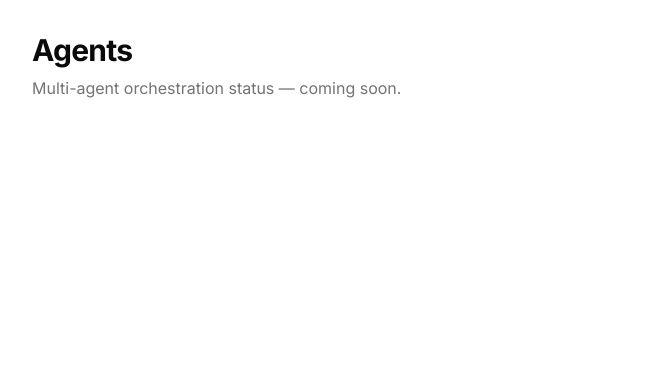
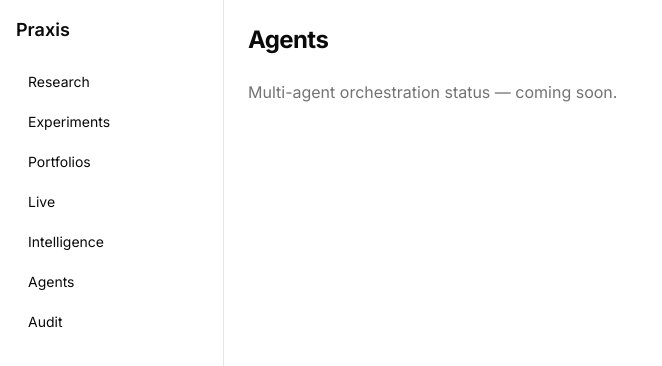
Before and after one commit to Moleculez/praxis, a Next.js app in the folder apps/web/: page /agents in a window 1280 px wide. Shown: the top 366 px of the page, without its empty margins (0-662 px from the left). Built offline with nearby package versions, Linux system fonts and the light colour scheme.

Commit message:
feat(frontend): add nav layout, consistent pages, query hooks

```diff
--- a/apps/web/src/app/(routes)/agents/page.tsx
+++ b/apps/web/src/app/(routes)/agents/page.tsx
@@ -1,10 +1,10 @@
 export default function AgentsPage() {
   return (
-    <main className="p-8">
-      <h1 className="text-3xl font-bold tracking-tight">Agents</h1>
-      <p className="mt-2 text-muted-foreground">
+    <div className="space-y-6">
+      <h1 className="text-2xl font-bold tracking-tight">Agents</h1>
+      <p className="text-muted-foreground">
         Multi-agent orchestration status — coming soon.
       </p>
-    </main>
+    </div>
   );
 }
--- a/apps/web/src/app/(routes)/audit/page.tsx
+++ b/apps/web/src/app/(routes)/audit/page.tsx
@@ -1,10 +1,10 @@
 export default function AuditPage() {
   return (
-    <main className="p-8">
-      <h1 className="text-3xl font-bold tracking-tight">Audit</h1>
-      <p className="mt-2 text-muted-foreground">
+    <div className="space-y-6">
+      <h1 className="text-2xl font-bold tracking-tight">Audit</h1>
+      <p className="text-muted-foreground">
         Append-only decision log and incident tracker — coming soon.
       </p>
-    </main>
+    </div>
   );
 }
--- a/apps/web/src/app/(routes)/experiments/[id]/page.tsx
+++ b/apps/web/src/app/(routes)/experiments/[id]/page.tsx
@@ -4,11 +4,11 @@ export default function ExperimentDetailPage({
   params: Promise<{ id: string }>;
 }) {
   return (
-    <main className="p-8">
-      <h1 className="text-3xl font-bold tracking-tight">Experiment Detail</h1>
-      <p className="mt-2 text-muted-foreground">
+    <div className="space-y-6">
+      <h1 className="text-2xl font-bold tracking-tight">Experiment Detail</h1>
+      <p className="text-muted-foreground">
         Experiment details and backtest results — coming soon.
       </p>
-    </main>
+    </div>
   );
 }
--- a/apps/web/src/app/(routes)/experiments/page.tsx
+++ b/apps/web/src/app/(routes)/experiments/page.tsx
@@ -1,10 +1,10 @@
 export default function ExperimentsPage() {
   return (
-    <main className="p-8">
-      <h1 className="text-3xl font-bold tracking-tight">Experiments</h1>
-      <p className="mt-2 text-muted-foreground">
+    <div className="space-y-6">
+      <h1 className="text-2xl font-bold tracking-tight">Experiments</h1>
+      <p className="text-muted-foreground">
         Experiment tracker — coming soon.
       </p>
-    </main>
+    </div>
   );
 }
--- a/apps/web/src/app/(routes)/intelligence/page.tsx
+++ b/apps/web/src/app/(routes)/intelligence/page.tsx
@@ -1,10 +1,10 @@
 export default function IntelligencePage() {
   return (
-    <main className="p-8">
-      <h1 className="text-3xl font-bold tracking-tight">Intelligence</h1>
-      <p className="mt-2 text-muted-foreground">
+    <div className="space-y-6">
+      <h1 className="text-2xl font-bold tracking-tight">Intelligence</h1>
+      <p className="text-muted-foreground">
         Cogito briefs, council verdicts, and trade ideas — coming soon.
       </p>
-    </main>
+    </div>
   );
 }
--- a/apps/web/src/app/(routes)/live/page.tsx
+++ b/apps/web/src/app/(routes)/live/page.tsx
@@ -1,10 +1,10 @@
 export default function LivePage() {
   return (
-    <main className="p-8">
-      <h1 className="text-3xl font-bold tracking-tight">Live</h1>
-      <p className="mt-2 text-muted-foreground">
+    <div className="space-y-6">
+      <h1 className="text-2xl font-bold tracking-tight">Live</h1>
+      <p className="text-muted-foreground">
         Paper-trading monitor — coming soon.
       </p>
-    </main>
+    </div>
   );
 }
--- a/apps/web/src/app/(routes)/portfolios/page.tsx
+++ b/apps/web/src/app/(routes)/portfolios/page.tsx
@@ -1,10 +1,10 @@
 export default function PortfoliosPage() {
   return (
-    <main className="p-8">
-      <h1 className="text-3xl font-bold tracking-tight">Portfolios</h1>
-      <p className="mt-2 text-muted-foreground">
+    <div className="space-y-6">
+      <h1 className="text-2xl font-bold tracking-tight">Portfolios</h1>
+      <p className="text-muted-foreground">
         Portfolio allocations and performance — coming soon.
       </p>
-    </main>
+    </div>
   );
 }
--- a/apps/web/src/app/(routes)/research/page.tsx
+++ b/apps/web/src/app/(routes)/research/page.tsx
@@ -1,10 +1,10 @@
 export default function ResearchPage() {
   return (
-    <main className="p-8">
-      <h1 className="text-3xl font-bold tracking-tight">Research</h1>
-      <p className="mt-2 text-muted-foreground">
+    <div className="space-y-6">
+      <h1 className="text-2xl font-bold tracking-tight">Research</h1>
+      <p className="text-muted-foreground">
         Research pipeline dashboard — coming soon.
       </p>
-    </main>
+    </div>
   );
 }
--- a/apps/web/src/app/layout.tsx
+++ b/apps/web/src/app/layout.tsx
@@ -2,6 +2,7 @@ import type { Metadata } from "next";
 import { Inter } from "next/font/google";
 import "./globals.css";
 import { Providers } from "@/components/providers";
+import { Nav } from "@/components/nav";
 
 const inter = Inter({ subsets: ["latin"] });
 
@@ -19,7 +20,12 @@ export default function RootLayout({
   return (
     <html lang="en" suppressHydrationWarning>
       <body className={inter.className}>
-        <Providers>{children}</Providers>
+        <Providers>
+          <div className="flex min-h-screen">
+            <Nav />
+            <main className="flex-1 p-6">{children}</main>
+          </div>
+        </Providers>
       </body>
     </html>
   );
--- /dev/null
+++ b/apps/web/src/components/nav.tsx
@@ -0,0 +1,28 @@
+import Link from "next/link";
+
+const navItems = [
+  { href: "/research", label: "Research" },
+  { href: "/experiments", label: "Experiments" },
+  { href: "/portfolios", label: "Portfolios" },
+  { href: "/live", label: "Live" },
+  { href: "/intelligence", label: "Intelligence" },
+  { href: "/agents", label: "Agents" },
+  { href: "/audit", label: "Audit" },
+];
+
+export function Nav() {
+  return (
+    <nav className="flex flex-col gap-1 p-4 w-56 border-r min-h-screen">
+      <h2 className="text-lg font-semibold mb-4">Praxis</h2>
+      {navItems.map((item) => (
+        <Link
+          key={item.href}
+          href={item.href}
+          className="px-3 py-2 rounded-md text-sm hover:bg-accent transition-colors"
+        >
+          {item.label}
+        </Link>
+      ))}
+    </nav>
+  );
+}
--- /dev/null
+++ b/apps/web/src/hooks/use-experiments.ts
@@ -0,0 +1,21 @@
+"use client";
+
+import { useQuery } from "@tanstack/react-query";
+import { queryKeys } from "@/lib/query-keys";
+import { apiFetch } from "@/lib/api";
+import type { Experiment } from "@/types";
+
+export function useExperiments() {
+  return useQuery({
+    queryKey: queryKeys.experiments.all,
+    queryFn: () => apiFetch<Experiment[]>("/experiments"),
+  });
+}
+
+export function useExperiment(id: string) {
+  return useQuery({
+    queryKey: queryKeys.experiments.detail(id),
+    queryFn: () => apiFetch<Experiment>(`/experiments/${id}`),
+    enabled: !!id,
+  });
+}
```
Also changed, not shown: 1 other file (tests, documents, lock files or other folders).
